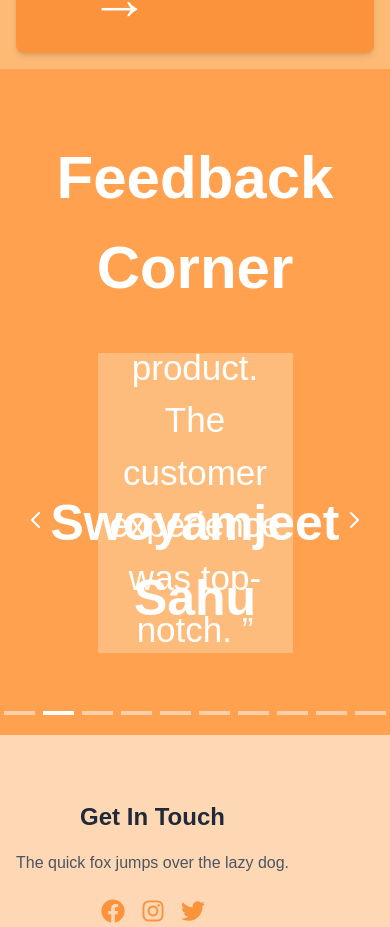
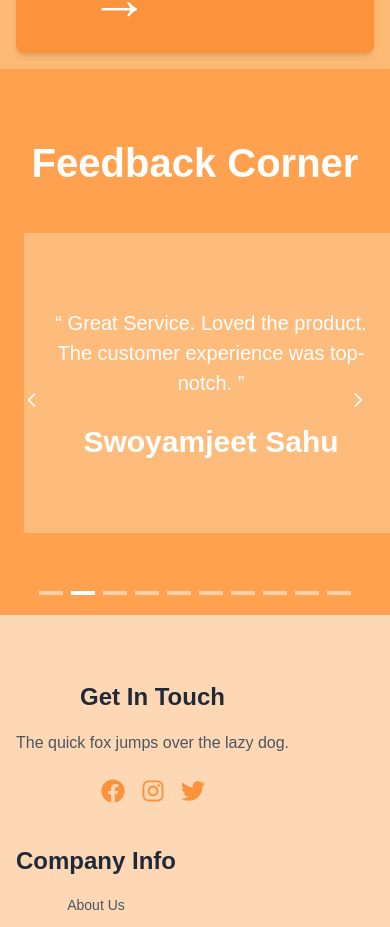
Before and after one commit to sonali-suchismitaa/K_exp, a Next.js app: page / in a window 390 px wide. Shown: the part 4739-5666 px from the top of the page. Built offline with nearby package versions, Linux system fonts and the light colour scheme.

Commit message:
Update Hero_5.jsx

```diff
--- a/src/app/Components/Hero_5.jsx
+++ b/src/app/Components/Hero_5.jsx
@@ -18,7 +18,7 @@ function Hero5() {
 
     const [currentIndex, setCurrentIndex] = useState(0);
     const [direction, setDirection] = useState(1);
-    const [hasMounted, setHasMounted] = useState(false); // To check if the component has mounted
+    const [hasMounted, setHasMounted] = useState(false);
 
     const updateIndex = useCallback((newIndex) => {
         if (newIndex < 0) {
@@ -31,11 +31,11 @@ function Hero5() {
     }, [feedbacks.length]);
 
     useEffect(() => {
-        setHasMounted(true); // Set mounted to true on client-side
+        setHasMounted(true);
         const interval = setInterval(() => {
             setDirection(1);
             updateIndex(currentIndex + 1);
-        }, 5000); // Auto-slide every 5 seconds
+        }, 5000);
 
         return () => clearInterval(interval);
     }, [currentIndex, updateIndex]);
@@ -67,15 +67,15 @@ function Hero5() {
         }),
     };
 
-    if (!hasMounted) return null; // Return null while mounting on server
+    if (!hasMounted) return null;
 
     return (
-        <div className="bg-[#FFA14F] h-auto w-auto pt-16 pb-5">
-            <h2 className="text-[60px] font-bold text-center text-white mb-8 font-spartan">
+        <div className="bg-[#FFA14F] h-auto w-full pt-16 pb-5">
+            <h2 className="text-[40px] md:text-[50px] lg:text-[60px] font-bold text-center text-white mb-8 font-spartan">
                 Feedback Corner
             </h2>
 
-            <div className="relative overflow-hidden" style={{ minHeight: '350px' }}>
+            <div className="relative overflow-hidden px-4" style={{ minHeight: '350px' }}>
                 <AnimatePresence initial={false} custom={direction}>
                     <motion.div
                         key={currentIndex}
@@ -90,12 +90,12 @@ function Hero5() {
                         }}
                         className="absolute w-full"
                     >
-                        <div className="flex justify-center align-items-center h-full font-spartan">
-                            <div className="bg-orange-200 bg-opacity-50 p-5 m-2 text-center flex flex-col justify-center items-center" style={{ width: "50%", height: "300px" }}>
-                                <p className="text-white text-[35px]" style={{ minHeight: "100px", display: 'flex', justifyContent: 'center', alignItems: 'center' }}>
+                        <div className="flex justify-center items-center h-full font-spartan">
+                            <div className="bg-orange-200 bg-opacity-50 p-5 m-2 text-center flex flex-col justify-center items-center w-full sm:w-2/3 md:w-1/2 lg:w-1/3" style={{ height: "300px" }}>
+                                <p className="text-white text-[20px] md:text-[25px] lg:text-[35px] flex justify-center items-center text-center" style={{ minHeight: "100px" }}>
                                     &ldquo; {feedbacks[currentIndex].message} &rdquo;
                                 </p>
-                                <h5 className="font-bold text-[50px] mt-4 text-white text-center">
+                                <h5 className="font-bold text-[30px] md:text-[40px] lg:text-[50px] mt-4 text-white text-center">
                                     {feedbacks[currentIndex].name}
                                 </h5>
                             </div>
@@ -103,33 +103,31 @@ function Hero5() {
                     </motion.div>
                 </AnimatePresence>
 
-                {/* Navigation Buttons with SVG icons */}
                 <button
-                    className="absolute top-1/2 left-4 transform -translate-y-1/2 bg-transparent text-white hover:bg-orange-500 w-10 h-10 flex items-center justify-center rounded-full focus:outline-none transition duration-300 z-10"
+                    className="absolute top-1/2 left-4 transform -translate-y-1/2 bg-transparent text-white hover:bg-orange-500 w-8 h-8 md:w-10 md:h-10 flex items-center justify-center rounded-full focus:outline-none transition duration-300 z-10"
                     onClick={handlePrev}
                     aria-label="Previous"
                 >
-                    <svg xmlns="http://www.w3.org/2000/svg" className="h-6 w-6" fill="none" viewBox="0 0 24 24" stroke="currentColor">
+                    <svg xmlns="http://www.w3.org/2000/svg" className="h-5 w-5 md:h-6 md:w-6" fill="none" viewBox="0 0 24 24" stroke="currentColor">
                         <path strokeLinecap="round" strokeLinejoin="round" strokeWidth={2} d="M15 19l-7-7 7-7" />
                     </svg>
                 </button>
                 <button
-                    className="absolute top-1/2 right-4 transform -translate-y-1/2 bg-transparent text-white hover:bg-orange-500 w-10 h-10 flex items-center justify-center rounded-full focus:outline-none transition duration-300 z-10"
+                    className="absolute top-1/2 right-4 transform -translate-y-1/2 bg-transparent text-white hover:bg-orange-500 w-8 h-8 md:w-10 md:h-10 flex items-center justify-center rounded-full focus:outline-none transition duration-300 z-10"
                     onClick={handleNext}
                     aria-label="Next"
                 >
-                    <svg xmlns="http://www.w3.org/2000/svg" className="h-6 w-6" fill="none" viewBox="0 0 24 24" stroke="currentColor">
+                    <svg xmlns="http://www.w3.org/2000/svg" className="h-5 w-5 md:h-6 md:w-6" fill="none" viewBox="0 0 24 24" stroke="currentColor">
                         <path strokeLinecap="round" strokeLinejoin="round" strokeWidth={2} d="M9 5l7 7-7 7" />
                     </svg>
                 </button>
             </div>
 
-            {/* Navigation Indicators */}
             <div className="flex justify-center mt-4">
                 {feedbacks.map((_, index) => (
                     <button
                         key={index}
-                        className={`w-8 h-1 mx-1 focus:outline-none transition-all duration-300 ${index === currentIndex ? 'bg-white' : 'bg-white opacity-50'}`}
+                        className={`w-6 h-1 md:w-8 mx-1 focus:outline-none transition-all duration-300 ${index === currentIndex ? 'bg-white' : 'bg-white opacity-50'}`}
                         onClick={() => {
                             setDirection(index > currentIndex ? 1 : -1);
                             updateIndex(index);
```
